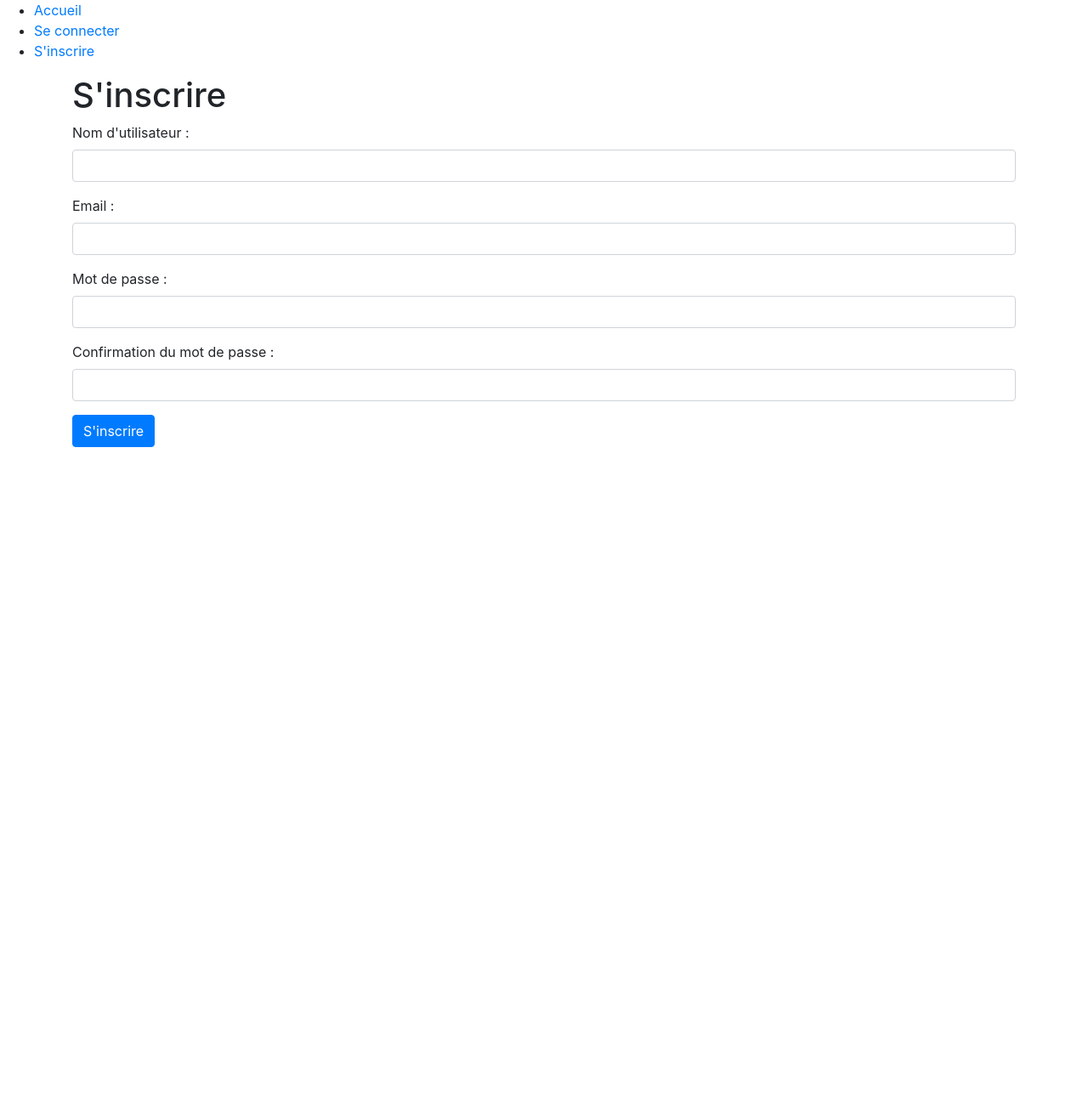
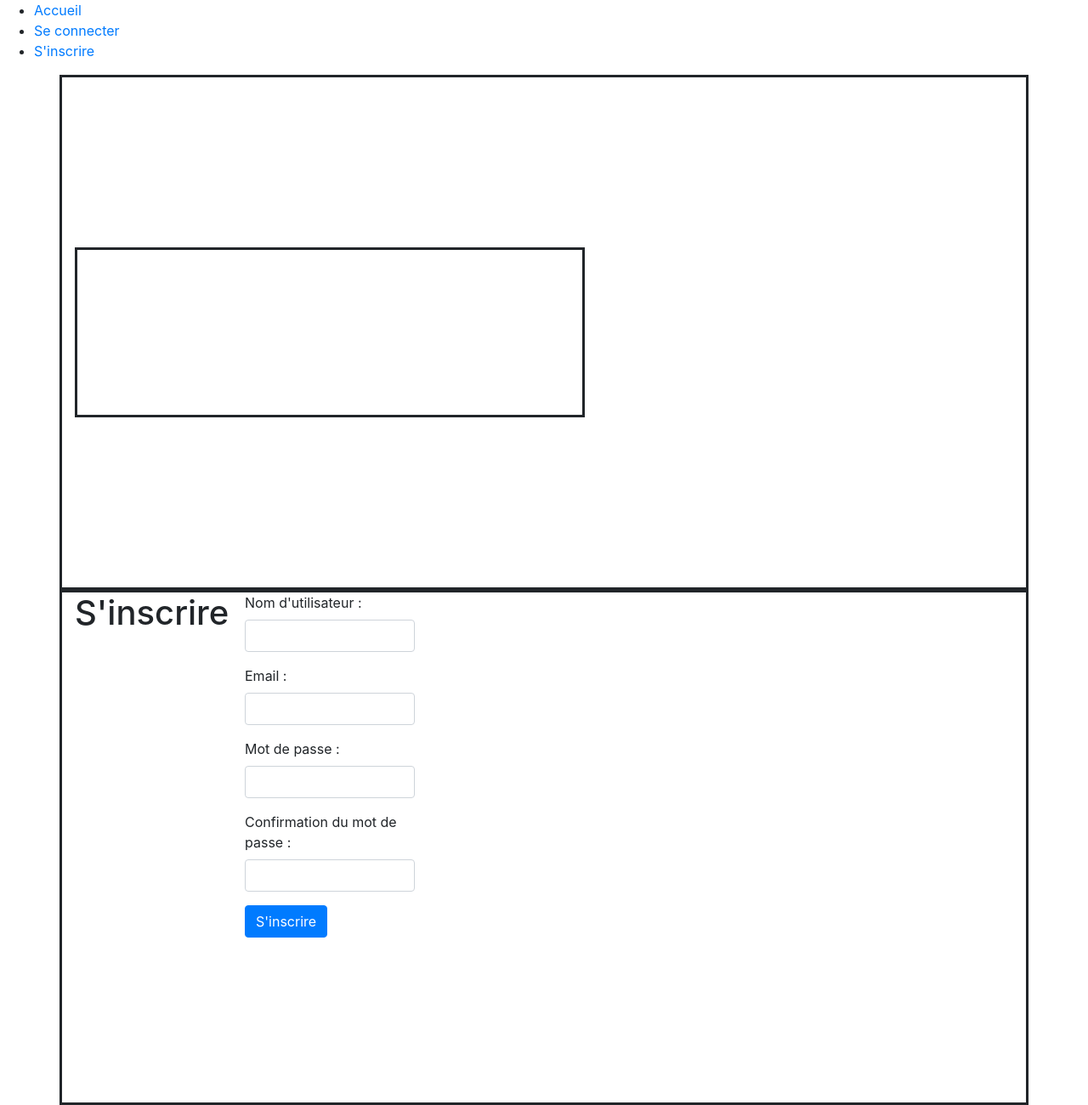
Before and after one commit to JaxV9/workshop, a Django app: page /register in a window 1280 px wide. Shown: the whole page at 85% size. Before the commit the page ends 526 px from the top, so only its background shows below. Run offline with Django 3.2, Linux system fonts and the light colour scheme; some libraries are stand-ins or nearby versions; some web fonts are replaced.

Commit message:
modif css

```diff
--- a/auctions/static/auctions/styles.css
+++ b/auctions/static/auctions/styles.css
@@ -0,0 +1,15 @@
+.container {
+    display: grid;
+    grid-template-columns: 200px 200px 200px;
+    grid-template-rows: 200px 200px 200px;
+    gap: 0px 0px;
+    grid-auto-flow: row;
+    border: solid;
+    height: auto;
+}
+
+.exchange {
+    grid-area: 2 / 1 / 2 / 4;
+    height: auto;
+    border: solid;
+}
--- a/auctions/templates/auctions/layout.html
+++ b/auctions/templates/auctions/layout.html
@@ -3,13 +3,9 @@
 <!DOCTYPE html>
 <html lang="en">
     <head>
-        <title>{% block title %}Auctions{% endblock %}</title>
+        <title>{% block title %}Troc'ons{% endblock %}</title>
         <link rel="stylesheet" href="https://stackpath.bootstrapcdn.com/bootstrap/4.4.1/css/bootstrap.min.css" integrity="sha384-Vkoo8x4CGsO3+Hhxv8T/Q5PaXtkKtu6ug5TOeNV6gBiFeWPGFN9MuhOf23Q9Ifjh" crossorigin="anonymous">
         <link href="{% static 'auctions/styles.css' %}" rel="stylesheet">
-        <link href="{% static 'auctions/style_listing.css' %}" rel="stylesheet">
-        <link href="{% static 'auctions/style_wishlist.css' %}" rel="stylesheet">
-        <link href="{% static 'auctions/style_categories.css' %}" rel="stylesheet">
-        <link rel="stylesheet" href="https://use.typekit.net/org5nrs.css">
     </head>
     <body>
         <header>
@@ -25,6 +21,9 @@
                 </ul>
             </nav>
         </header>
+        <div class="container">
+            <div class="exchange"></div>
+        </div>
     <div class="under_body">
         {% block body %}
         {% endblock %}
```
Also changed, not shown: auctions/static/auctions/images/fond.jpg (added), db.sqlite3.
